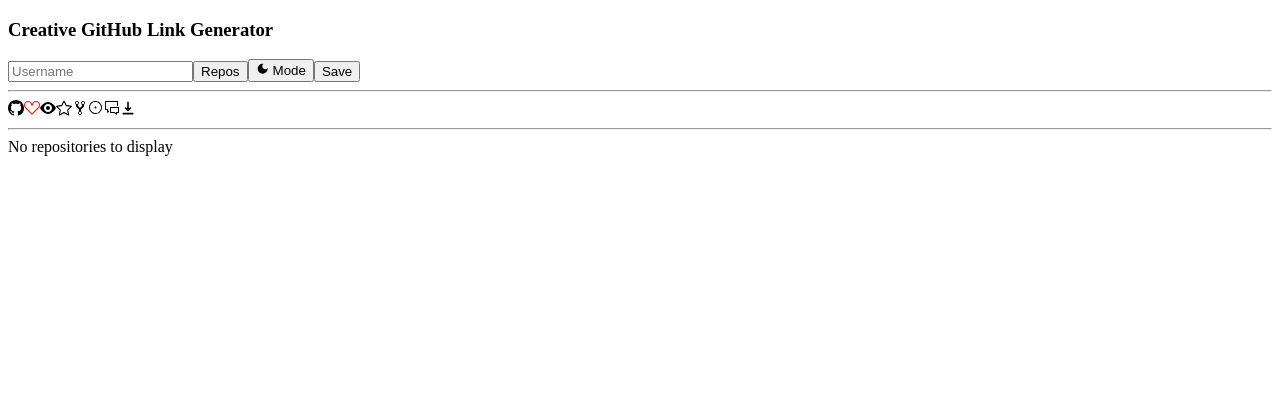
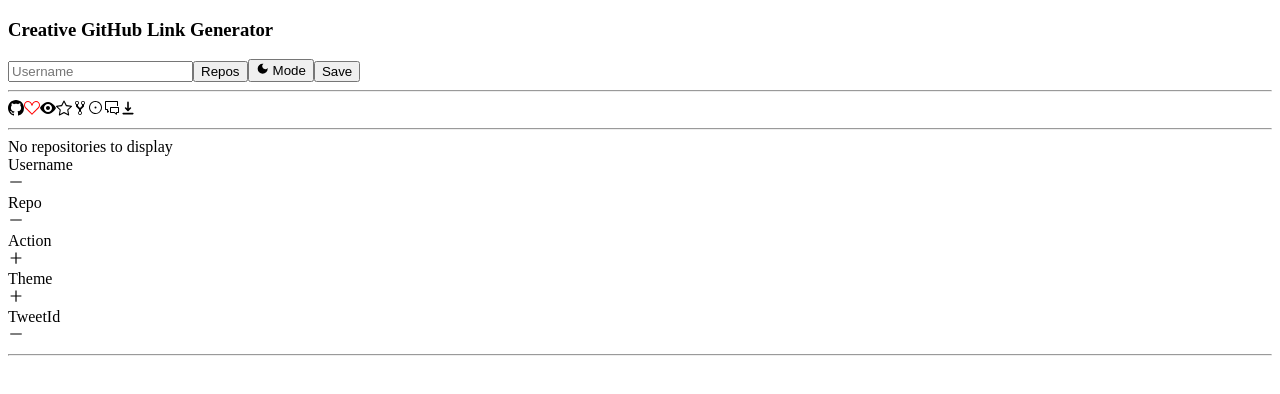
Before and after one commit to azizoid/superchat-frontend-challenge, a Next.js app: page / in a window 1280 px wide. Shown: the top 394 px of the page. Built offline with nearby package versions, Linux system fonts and the light colour scheme.

Commit message:
feat: create ProgressBar

```diff
--- /dev/null
+++ b/components/ProgressBar/ProgressBar.tsx
@@ -0,0 +1,43 @@
+import { AiOutlineMinus, AiOutlinePlus } from "react-icons/ai"
+
+import { GetUserProps } from "../../utils/getUser/getUser"
+
+export type ProgressBarProps = {
+  user?: GetUserProps
+  repo?: string
+  tweetId?: string
+}
+
+export const ProgressBar = ({
+  user,
+  repo,
+  tweetId,
+}: ProgressBarProps): JSX.Element => (
+  <div className="row" data-cy="progress-bar">
+    <div className="col">
+      Username
+      <br />
+      {user ? <AiOutlinePlus /> : <AiOutlineMinus />}
+    </div>
+    <div className="col">
+      Repo
+      <br />
+      {repo ? <AiOutlinePlus /> : <AiOutlineMinus />}
+    </div>
+    <div className="col">
+      Action
+      <br />
+      <AiOutlinePlus />
+    </div>
+    <div className="col">
+      Theme
+      <br />
+      <AiOutlinePlus />
+    </div>
+    <div className="col">
+      TweetId
+      <br />
+      {tweetId ? <AiOutlinePlus /> : <AiOutlineMinus />}
+    </div>
+  </div>
+)
--- a/pages/index.tsx
+++ b/pages/index.tsx
@@ -11,6 +11,7 @@
 import { Loader } from "../ui/Loader/Loader"
 import { Preview } from "../components/Preview/Preview"
 import { savePreviewData } from "../utils/savePreviewData/savePreviewData"
+import { ProgressBar } from "../components/ProgressBar/ProgressBar"
 
 export enum PageStateProps {
   Init,
@@ -163,6 +164,9 @@
           </div>
         </div>
         <div className="col-7 text-center">
+          <ProgressBar user={user} repo={repo} tweetId={tweetId} />
+
+          <hr />
           {pageState === PageStateProps.Ready &&
             user &&
             repo &&
```
